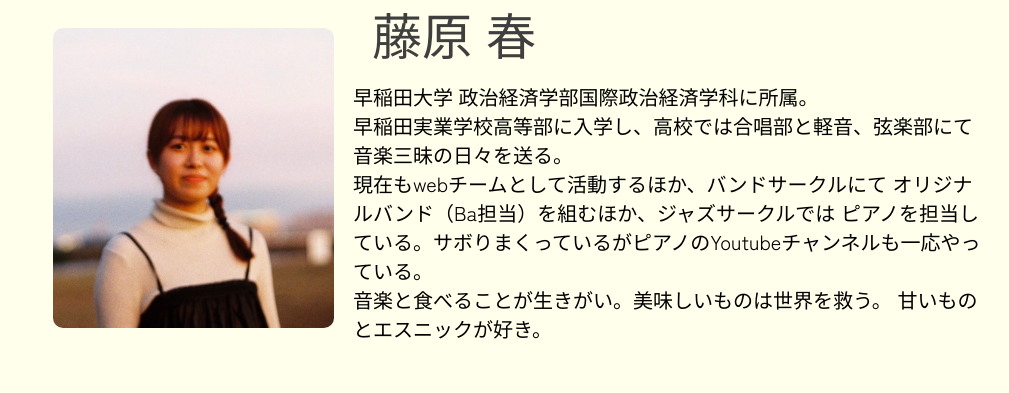
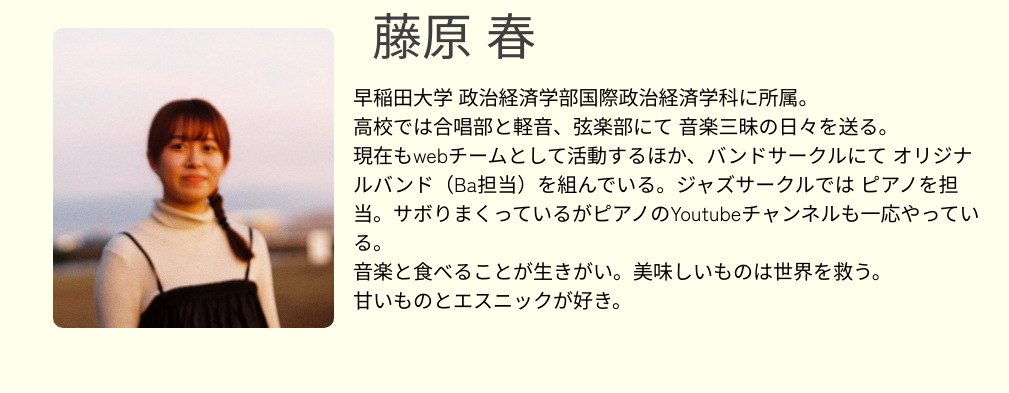
Before and after one commit to springrape/intro25haru, a plain HTML site: page index.html in a window 1280 px wide. Shown: the part 953-1346 px from the top of the page, without its empty margins (122-1131 px from the left). Drawn offline with Linux system fonts and the light colour scheme; a script that the page names is missing; a web font is replaced by a local one.

Commit message:
Update index.html

```diff
--- a/index.html
+++ b/index.html
@@ -125,12 +125,12 @@
 
             <div class="myself">
               早稲田大学 政治経済学部国際政治経済学科に所属。<br />
-              早稲田実業学校高等部に入学し、高校では合唱部と軽音、弦楽部にて
+              高校では合唱部と軽音、弦楽部にて
               音楽三昧の日々を送る。<br />
               現在もwebチームとして活動するほか、バンドサークルにて
-              オリジナルバンド（Ba担当）を組むほか、ジャズサークルでは
-              ピアノを担当している。サボりまくっているがピアノのYoutubeチャンネルも一応やっている。<br />
-              音楽と食べることが生きがい。美味しいものは世界を救う。
+              オリジナルバンド（Ba担当）を組んでいる。ジャズサークルでは
+              ピアノを担当。サボりまくっているがピアノのYoutubeチャンネルも一応やっている。<br />
+              音楽と食べることが生きがい。美味しいものは世界を救う。<br />
               甘いものとエスニックが好き。
             </div>
           </div>
@@ -327,7 +327,7 @@
               <div class="musicdetail">
                 Mステのバックコーラス<br />
                 Jリーグイベントバックコーラス<br />
-                MV「正解」ピアノ<br />（手が3秒くらい出演笑）
+                MV「正解」ピアノ<br />（手が0.3秒くらい出演笑）
               </div>
             </div>
           </div>
```
